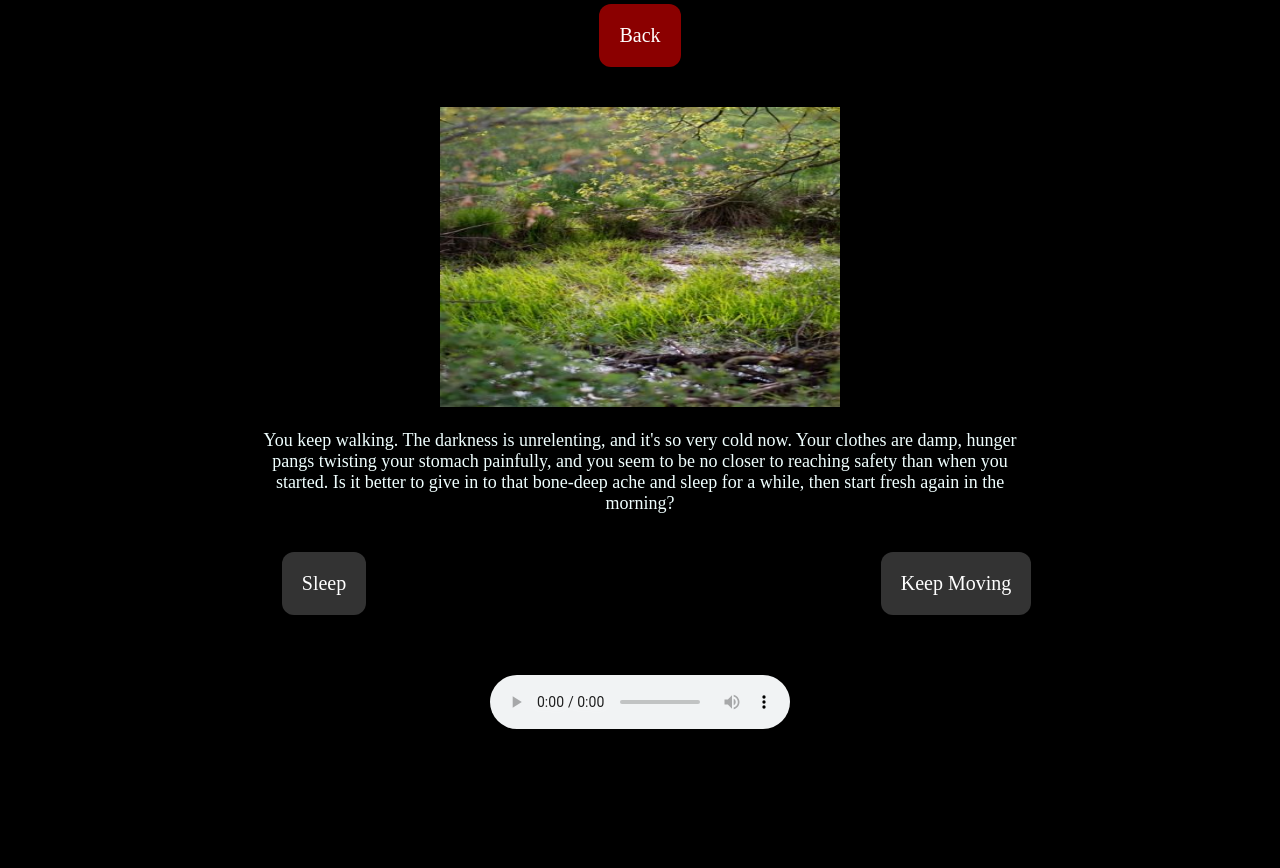
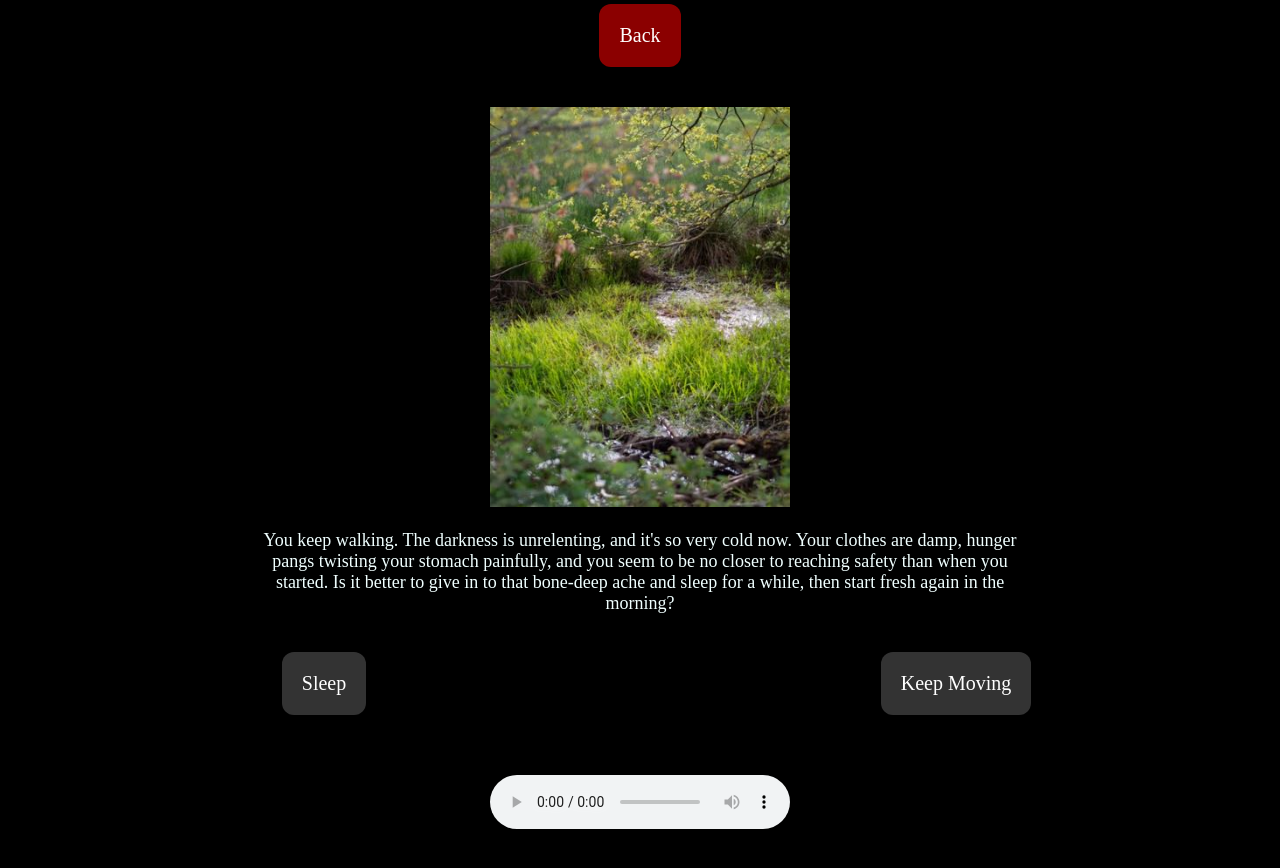
Before and after one commit to smmjmy/set08101, a plain HTML site: page Coursework/5_Light_Ignore.html in a window 1280 px wide. Shown: the part 68-936 px from the top of the page. Before the commit the page ends 869 px from the top, so only its background shows below. Drawn offline with Linux system fonts and the light colour scheme.

Commit message:
Update 5_Light_Ignore.html

```diff
--- a/Coursework/5_Light_Ignore.html
+++ b/Coursework/5_Light_Ignore.html
@@ -32,8 +32,8 @@
 		<div class="question">
 			<img src="Pictures/bog_sleep.JPG";
 			alt="a sunny bog with grasses and pools of water";
-			width="400";
-			height="300";>
+			width="300";
+			height="400";>
 			<p>You keep walking. The darkness is unrelenting,
 			and it's so very cold now. Your clothes are damp, hunger pangs
 			twisting your stomach painfully, and you seem to be no closer to
```
